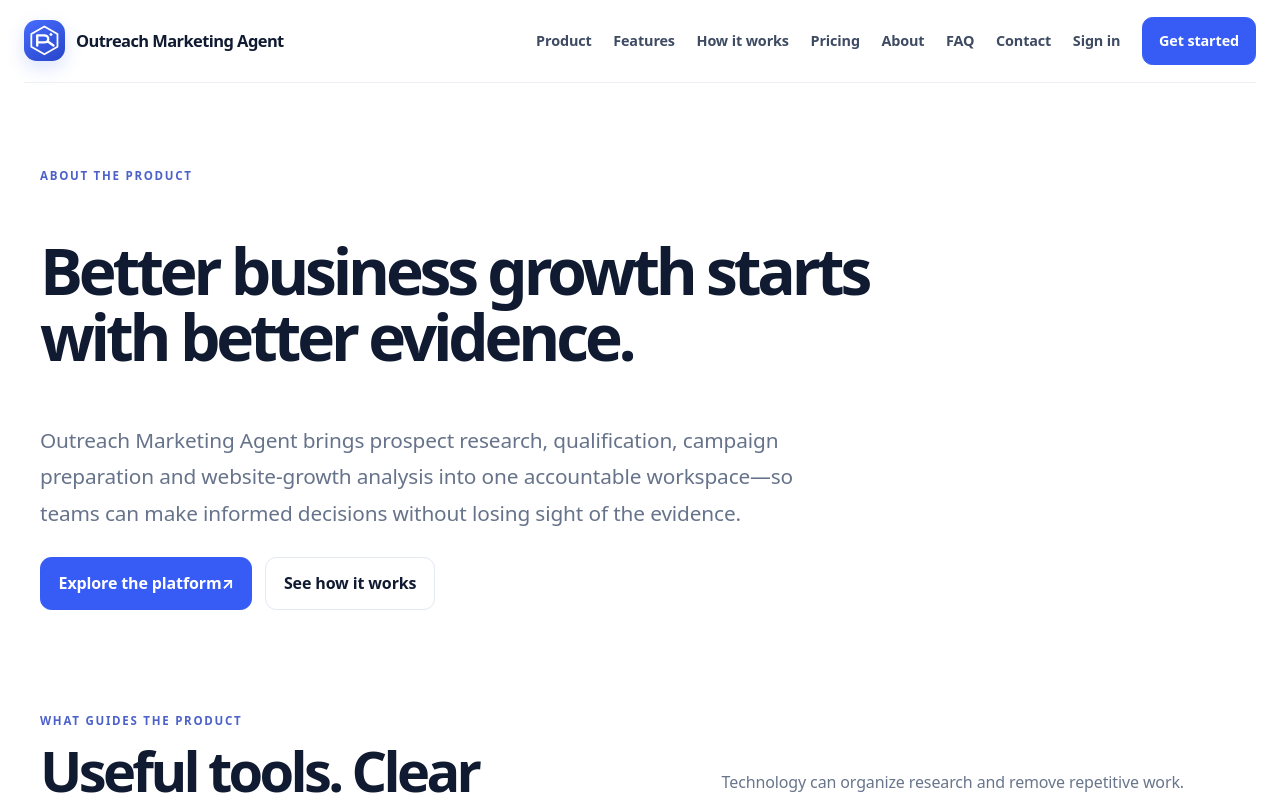
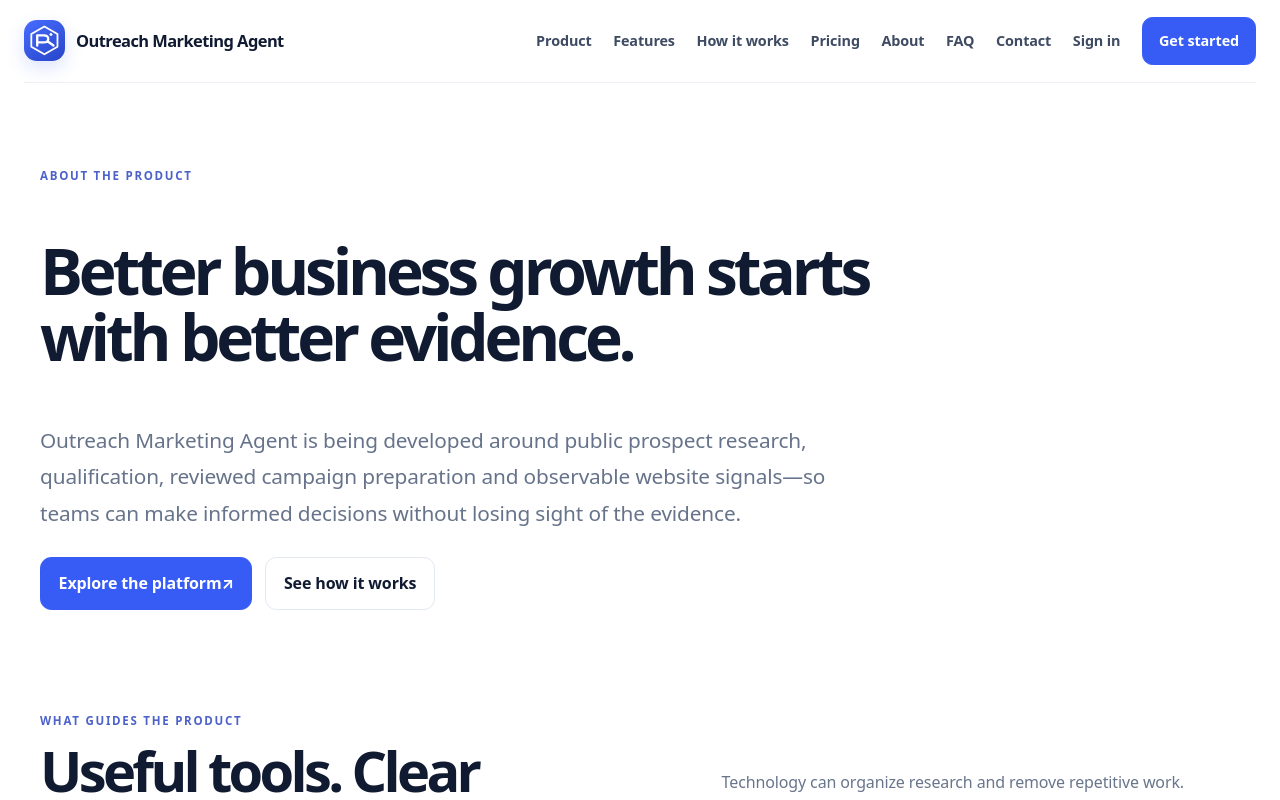
Before and after one commit to haseeb1984/Outreach-Marketing-Agent, a Next.js app in the folder frontend/: page /about in a window 1280 px wide. Shown: the top 800 px of the page. Built offline with nearby package versions, Linux system fonts and the light colour scheme.

Commit message:
Avoid implying unfinished growth capabilities are generally available

```diff
--- a/frontend/app/about/page.tsx
+++ b/frontend/app/about/page.tsx
@@ -20,7 +20,7 @@ export default function AboutPage() {
       <section className="page-head about-hero">
         <p className="eyebrow">About the product</p>
         <h1>Better business growth starts with better evidence.</h1>
-        <p className="lead">Outreach Marketing Agent brings prospect research, qualification, campaign preparation and website-growth analysis into one accountable workspace—so teams can make informed decisions without losing sight of the evidence.</p>
+        <p className="lead">Outreach Marketing Agent is being developed around public prospect research, qualification, reviewed campaign preparation and observable website signals—so teams can make informed decisions without losing sight of the evidence.</p>
         <div className="actions"><Link className="button" href="/features">Explore the platform <span aria-hidden="true">↗</span></Link><Link className="button secondary" href="/how-it-works">See how it works</Link></div>
       </section>
       <section className="about-principles" aria-label="Product principles">
```
